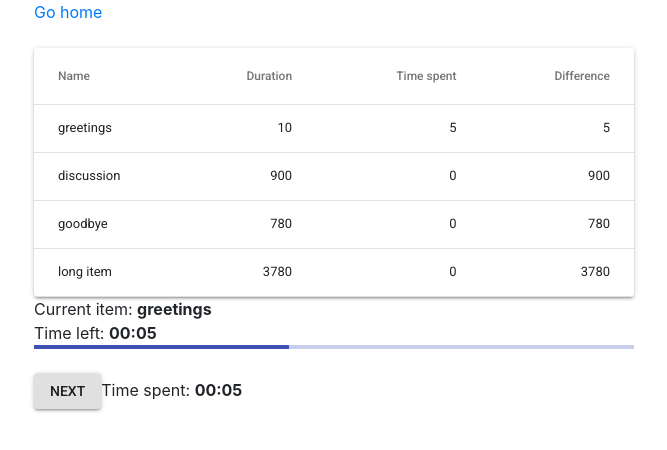
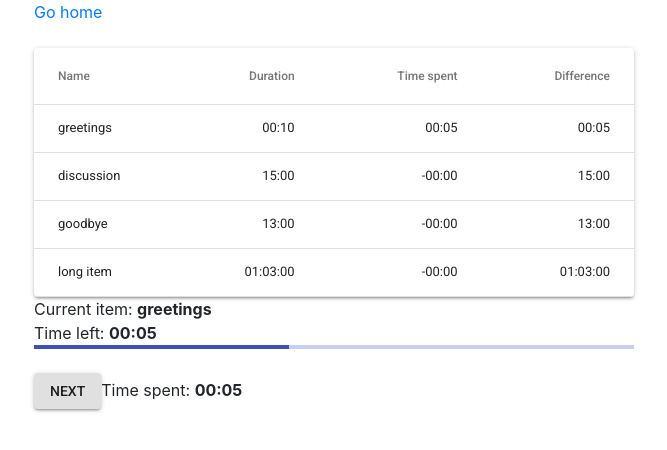
Before and after one commit to mateuszo/agenda-timer, a React (Create React App) app: page /timer in a window 1280 px wide. Shown: the top 450 px of the page, without its empty margins (306-973 px from the left). Built offline with nearby package versions, Linux system fonts and the light colour scheme.

Commit message:
Make table display time in human readable format

```diff
--- a/src/components/TimeTable.js
+++ b/src/components/TimeTable.js
@@ -8,6 +8,7 @@ import TableRow from '@material-ui/core/TableRow';
 import Paper from '@material-ui/core/Paper';
 import classNames from 'classnames';
 import red from '@material-ui/core/colors/red';
+import {secondsToString} from "../utils/utils";
 
 const styles = theme => ({
     root: {
@@ -49,9 +50,9 @@ class TimeTable extends Component {
                                 <TableCell component="th" scope="row">
                                     {item.name}
                                 </TableCell>
-                                <TableCell align="right">{item.duration}</TableCell>
-                                <TableCell align="right">{item.timeSpent}</TableCell>
-                                <TableCell align="right">{item.duration - item.timeSpent}</TableCell>
+                                <TableCell align="right">{secondsToString(item.duration)}</TableCell>
+                                <TableCell align="right">{secondsToString(item.timeSpent)}</TableCell>
+                                <TableCell align="right">{secondsToString(item.duration - item.timeSpent)}</TableCell>
                             </TableRow>
                         ))}
                     </TableBody>
```
